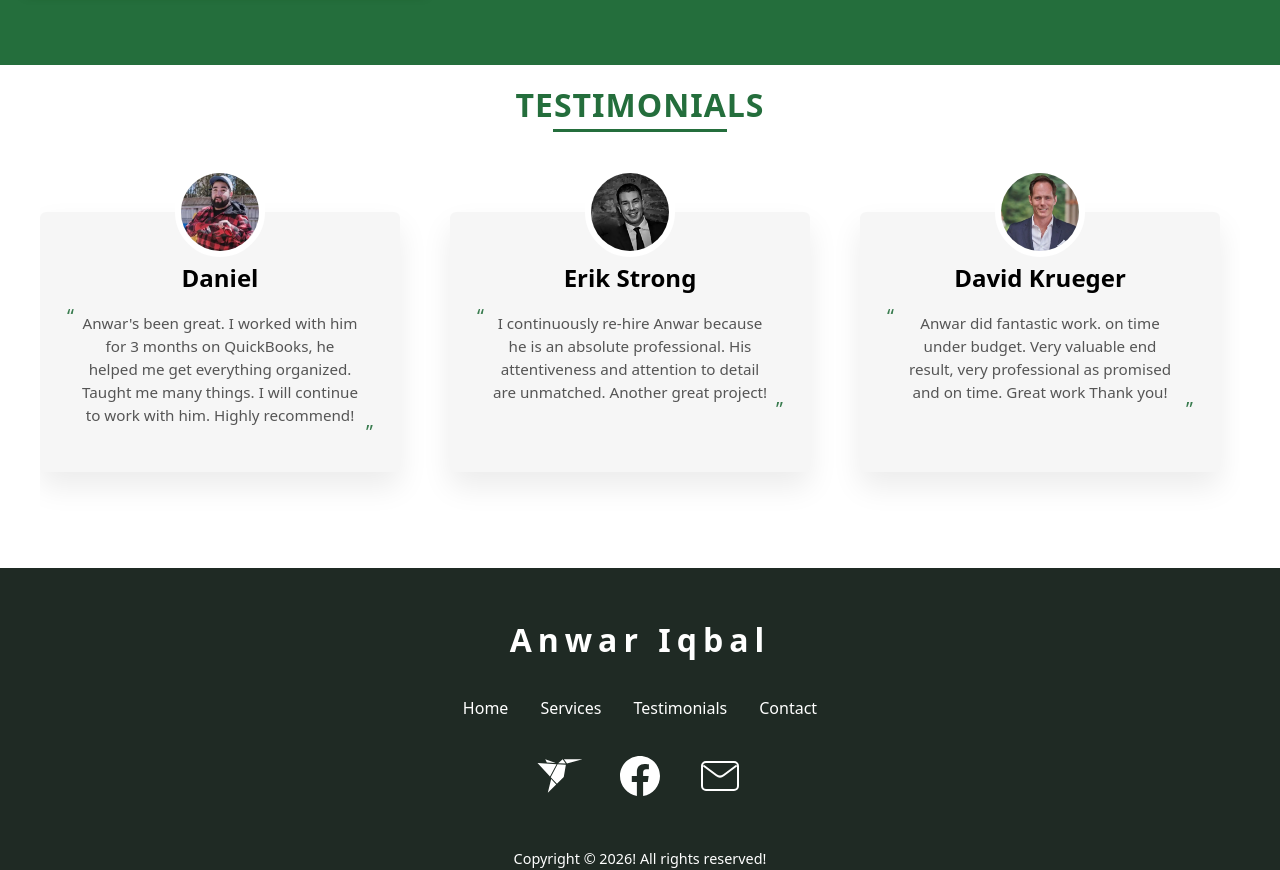
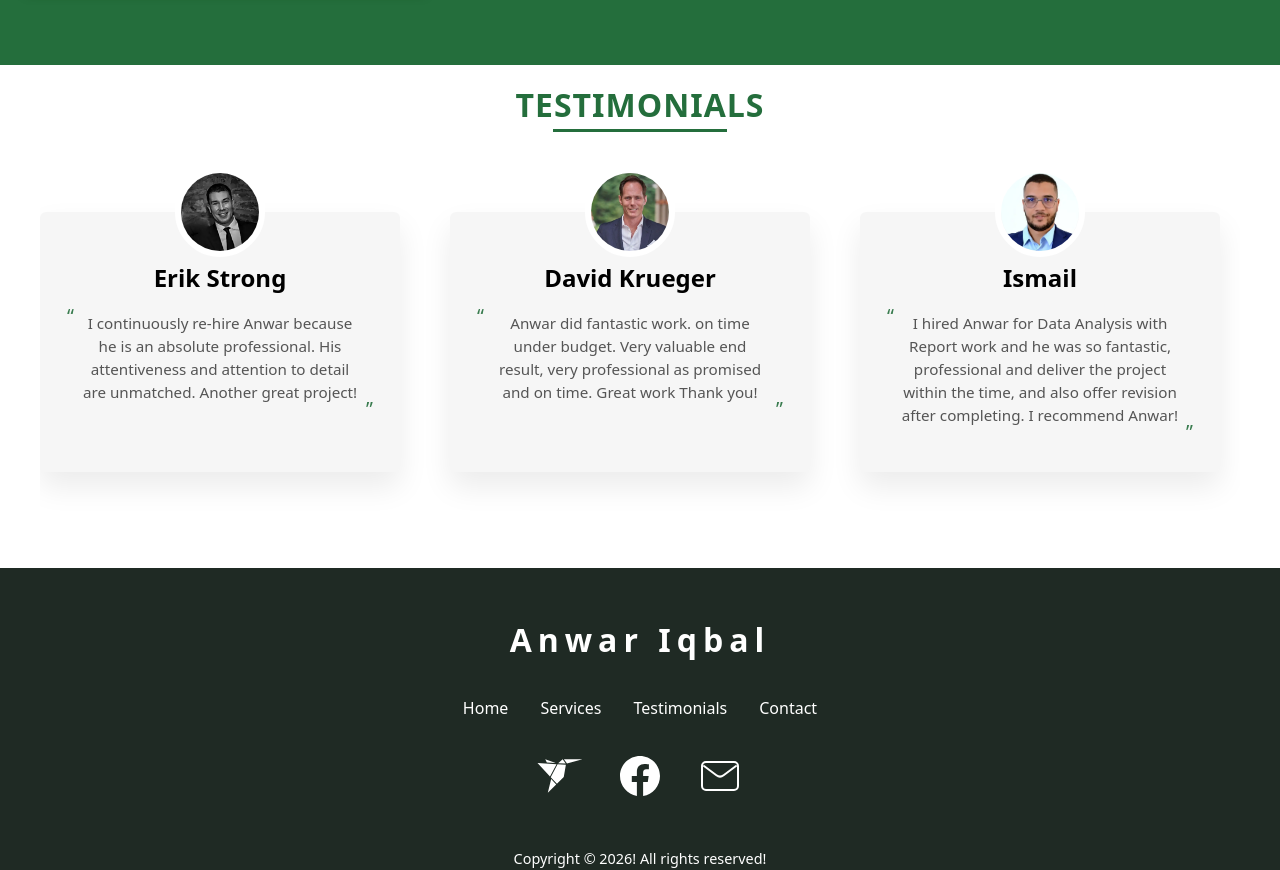
Before and after one commit to ifaixal/anwar-iqbal, a React (Vite) app: page / in a window 1280 px wide. Shown: the part 1740-2610 px from the top of the page. Built offline with nearby package versions, Linux system fonts and the light colour scheme.

Commit message:
Fixed Testimonial Section

```diff
--- a/src/Components/Testimonials.jsx
+++ b/src/Components/Testimonials.jsx
@@ -47,7 +47,7 @@ const Testimonials = () => {
         {/* <p>Don't take our word for it. Take theirs!</p> */}
       </div>
 
-    <Swiper modules={[Navigation, Autoplay]} loop={true} navigation autoplay={{delay: 3500, disableOnInteraction: false,}}
+    <Swiper modules={[Navigation, Autoplay]} loop={true} navigation autoplay={{delay: 2500, disableOnInteraction: true,}}
         spaceBetween={30} breakpoints={{0: {slidesPerView: 1,}, 768: {slidesPerView: 2,},1200: {slidesPerView: 3,},}}
         className="testimonial-slider"
       >
```
